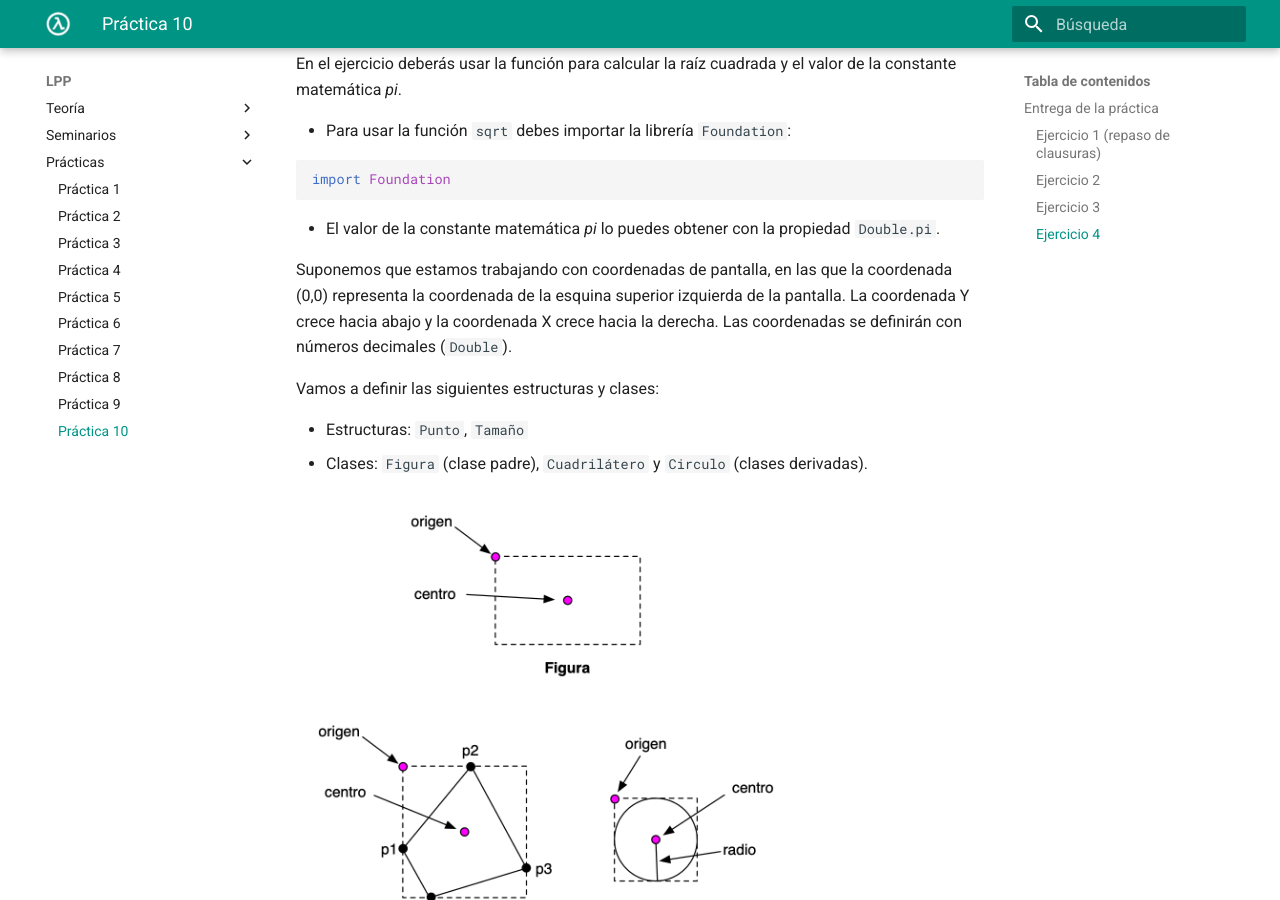
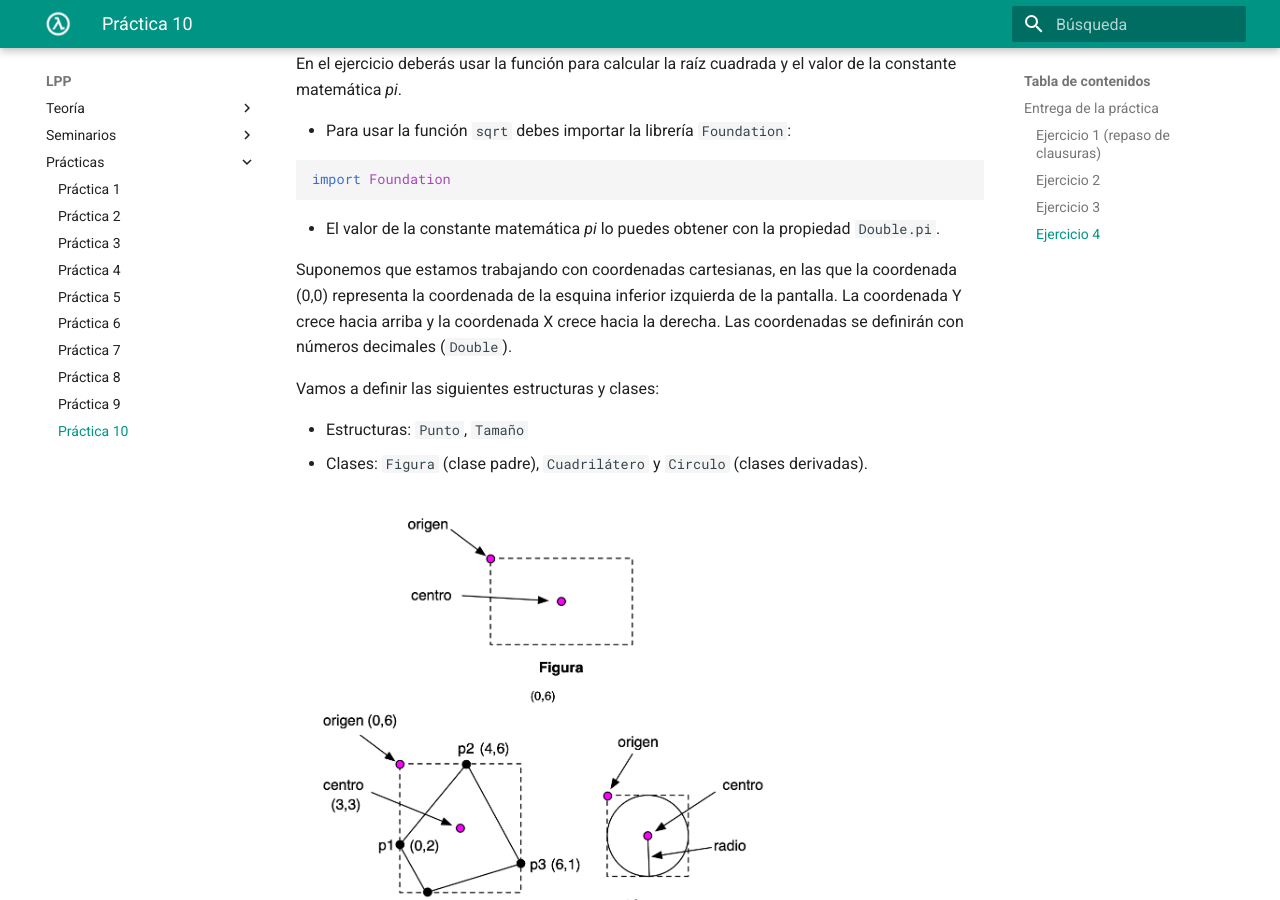
Before and after one commit to domingogallardo/apuntes-lpp, an MkDocs documentation site: the page built from docs/practicas/practica10/practica10.md, in a window 1280 px wide and 900 px high, scrolled down 2943 px. Built offline with MkDocs 1.6.1 and Material for MkDocs 9.7.7, drawn with Linux system fonts in a browser that asks for light colours.

Commit message:
Corrección práctica 10: coordenadas cartesianas

```diff
--- a/docs/practicas/practica10/practica10.md
+++ b/docs/practicas/practica10/practica10.md
@@ -162,11 +162,11 @@ import Foundation
 - El valor de la constante matemática _pi_ lo puedes obtener con la
   propiedad `Double.pi`.
 
-Suponemos que estamos trabajando con coordenadas
-de pantalla, en las que la coordenada (0,0) representa la coordenada
-de la esquina superior izquierda de la pantalla. La coordenada Y crece
-hacia abajo y la coordenada X crece hacia la derecha. Las coordenadas
-se definirán con números decimales (`Double`).
+Suponemos que estamos trabajando con coordenadas cartesianas, en las
+que la coordenada (0,0) representa la coordenada de la esquina
+inferior izquierda de la pantalla. La coordenada Y crece hacia arriba y
+la coordenada X crece hacia la derecha. Las coordenadas se definirán
+con números decimales (`Double`).
 
 Vamos a definir las siguientes estructuras y clases:
 
```
Also changed, not shown: docs/practicas/practica10/imagenes/figuras.png.
